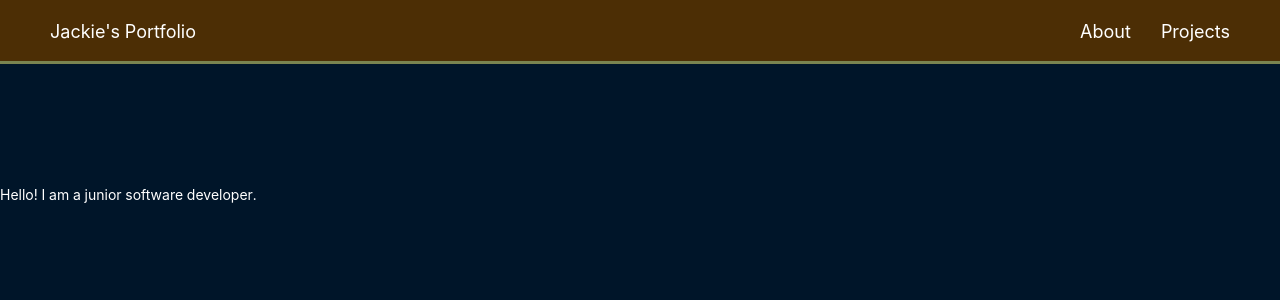
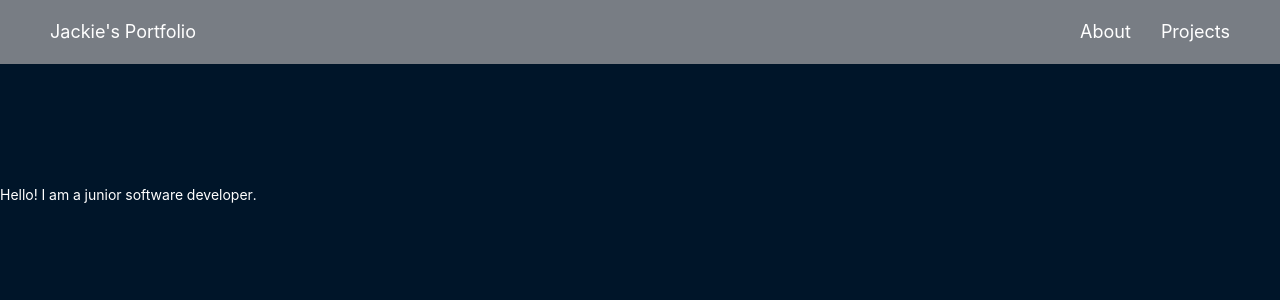
Before and after one commit to jacquelineyin/jacquelineyin.github.io, a React app: page / in a window 1280 px wide. Shown: the top 300 px of the page. Built offline with nearby package versions, Linux system fonts and the light colour scheme.

Commit message:
styling: change colours to new palette colours

```diff
--- a/src/client/components/App.css
+++ b/src/client/components/App.css
@@ -8,9 +8,9 @@ body {
 #main-header {
     color: white;
     font-size: large;
-    background: #4C2E05;
-    border-bottom-style: solid;
-    border-bottom-color: #7A8450;
+    background: #787D84;
+    /* border-bottom-style: solid; */
+    /* border-bottom-color: #7A8450; */
 }
 
 /** Ant Content Styling **/
```
